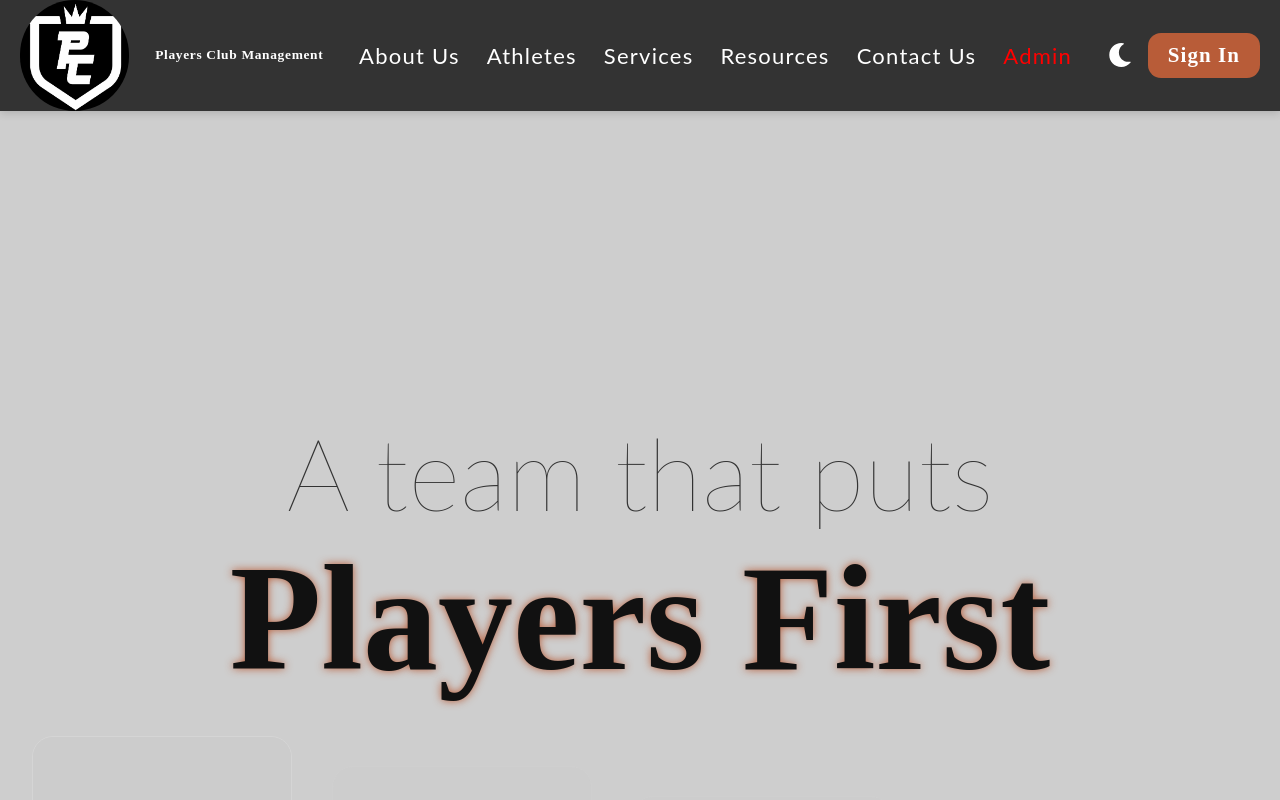
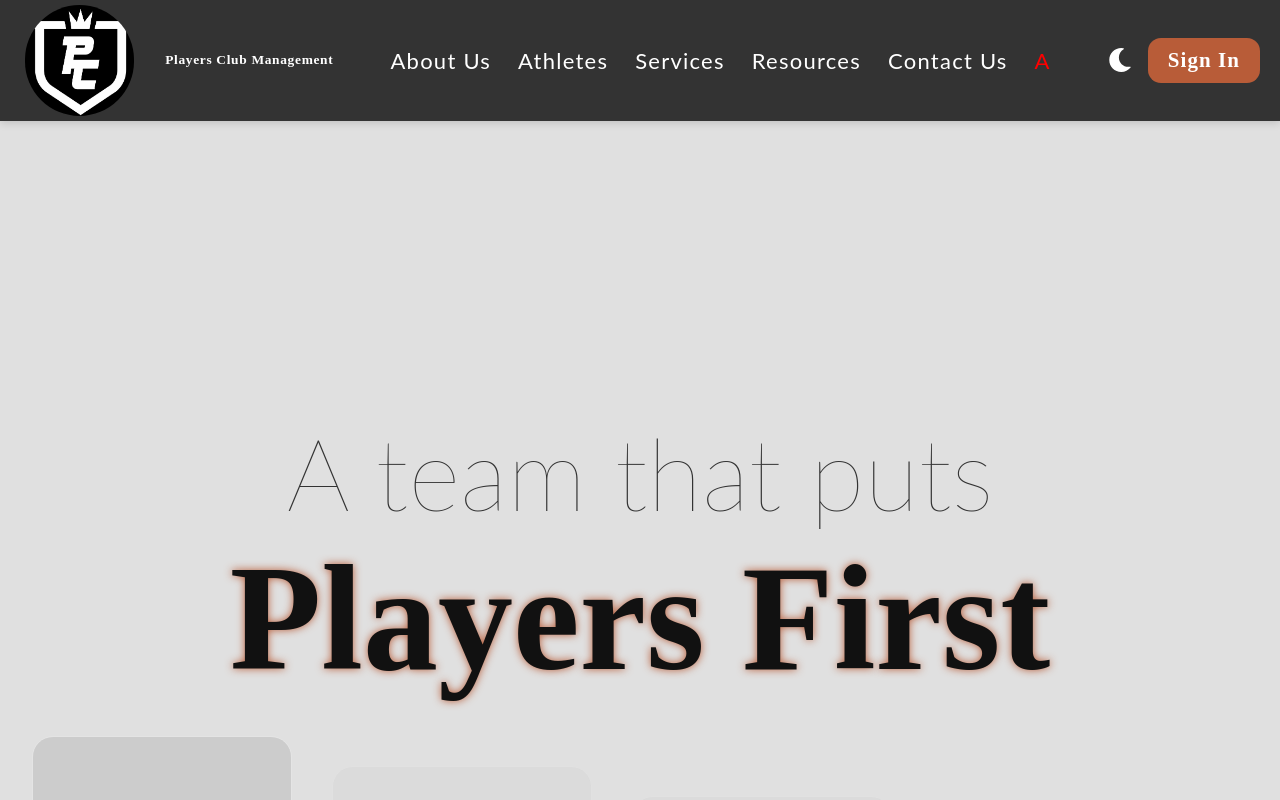
Before and after one commit to DerickT02/Sports-App, a React (Vite) app in the folder frontend/: page / in a window 1280 px wide. Built offline with nearby package versions, Linux system fonts and the light colour scheme.

Commit message:
fixed up navbar, fixed coloring on contact us form, changes color schema

```diff
--- a/frontend/src/components/layout/NavBar.styles.ts
+++ b/frontend/src/components/layout/NavBar.styles.ts
@@ -23,7 +23,7 @@ export const HeaderContainer = styled(Box)`
 // Content wrapper inside header
 export const HeaderContent = styled(Box)`
   max-width: 1920px;
-  height: 110.6px;
+  height: auto;
   margin: 0 auto;
   display: flex;
   align-items: center;
@@ -41,6 +41,7 @@ export const LogoImage = styled.img`
   width: 109.14px;
   height: 110.6px;
   border-radius: 54.57px;
+  margin: 5px;
 `;
 
 
@@ -63,6 +64,10 @@ export const LogoText = styled(Box)`
   font-family: 'Bodoni Moda', serif;
   font-weight: 900;
   letter-spacing: 0.67px;
+
+  @media (max-width: ${breakingPointPx}px) {
+    display: none;
+  }
 `;
 
 export const NavLinks = styled(Box)`
--- a/frontend/src/components/layout/NavBar.tsx
+++ b/frontend/src/components/layout/NavBar.tsx
@@ -28,7 +28,7 @@ const navItems = [
   { label: 'Services', route: '/services' },
   { label: 'Resources', route: '/resources' },
   { label: 'Contact Us', route: '/contact-us' },
-  { label: 'Admin', route: '/admin-home', style: { color: 'red' } },
+  { label: 'A', route: '/admin-home', style: { color: 'red' } },
 ]
 
 const NavBar: React.FC = () => {
@@ -42,11 +42,11 @@ const NavBar: React.FC = () => {
   return (
   <HeaderContainer>
        <HeaderContent>
-       <LogoSection>
-  <LogoImage src={Logo} alt="Logo" />
-  <Divider />
-  <LogoText>Players Club Management</LogoText>
-</LogoSection>
+       <LogoSection onClick={() => { navigate('/'); setMenuOpen(false) }}>
+        <LogoImage src={Logo} alt="Logo" />
+        <Divider />
+        <LogoText>Players Club Management</LogoText>
+      </LogoSection>
 
           {/* Desktop Links */}
           <NavLinks>
--- a/frontend/src/index.css
+++ b/frontend/src/index.css
@@ -1,6 +1,6 @@
 :root {
   /* ─── LIGHT MODE ─── */
-  --color-bg:       #cecece;
+  --color-bg:       #e0e0e0;
   --color-surface:  #FFFFFF;
   --color-text:     #333333;
   --color-heading:  #111111;
@@ -12,16 +12,14 @@
 
 [data-theme="dark"] {
   /* ─── DARK MODE ─── */
-  --color-bg:       #121212;
+  --color-bg:       #161616;
   --color-surface:  #1E1E1E;
-  --color-text:     #E0E0E0;
+  --color-text:     #e0e0e0;
   --color-heading:  #FFFFFF;
   --color-primary:  #E38A5B;
   --color-muted:    #AAAAAA;
   --color-border:   #333333;
 }
-
-
 
 html {
   height: 100%;
@@ -84,3 +82,12 @@ a:hover {
 .section + .section {
   border-top: 1px solid var(--color-border);
 }
+
+input {
+  background: var(--color-surface);
+  color: var(--color-text);
+  border: 1px solid var(--color-border);
+  border-radius: 6px;
+  padding: 0.6rem;
+  font-family: inherit;
+}
--- a/frontend/src/pages/contact/index.tsx
+++ b/frontend/src/pages/contact/index.tsx
@@ -87,17 +87,6 @@ const Input = styled.input`
   width: 100%;
 `;
 
-const TextArea = styled.textarea`
-  padding: 0.8rem;
-  border-radius: 8px;
-  border: 1px solid #ccc;
-  font-size: 1rem;
-  background: #f9f9f9;
-  width: 100%;
-  resize: vertical;
-  min-height: 120px;
-`;
-
 const SubmitButton = styled.button`
   align-self: flex-start;
   background-color: var(--color-primary);
@@ -113,6 +102,7 @@ const SubmitButton = styled.button`
     background-color: #b55d2a;
   }
 `;
+
 
 /* ---------- Main Component ---------- */
 const Contact: React.FC = () => {
@@ -169,18 +159,18 @@ const Contact: React.FC = () => {
             id="email"
             value={email}
             onChange={(e: React.ChangeEvent<HTMLInputElement>) => {
-              setFullName(e.target.value);
+              setEmail(e.target.value);
             }}
 
             required
           />
 
           <Label htmlFor="message">Message</Label>
-          <TextArea
+          <Input
             id="message"
             value={message}
             onChange={(e: React.ChangeEvent<HTMLInputElement>) => {
-              setFullName(e.target.value);
+              setMessage(e.target.value);
             }}
 
             required
```
